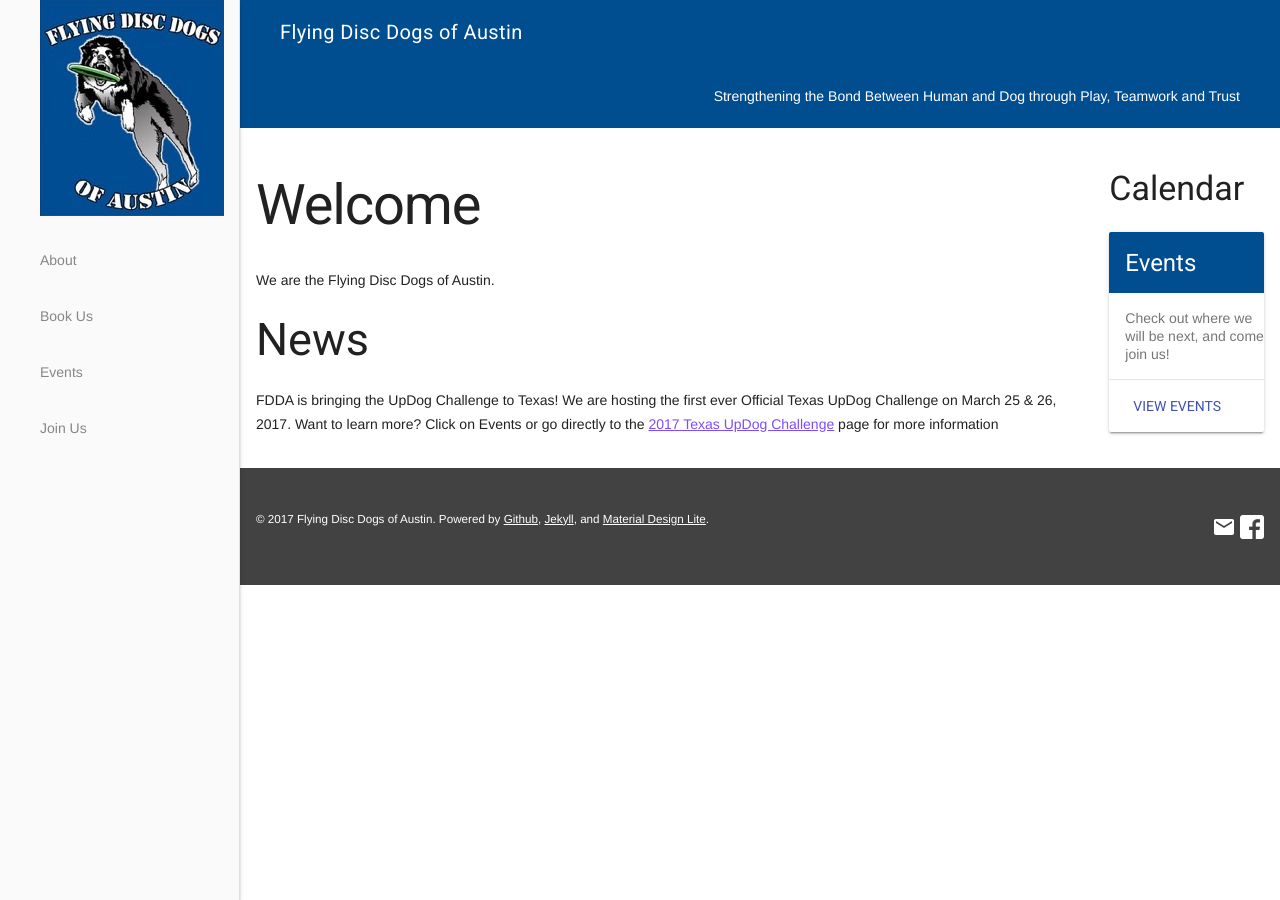
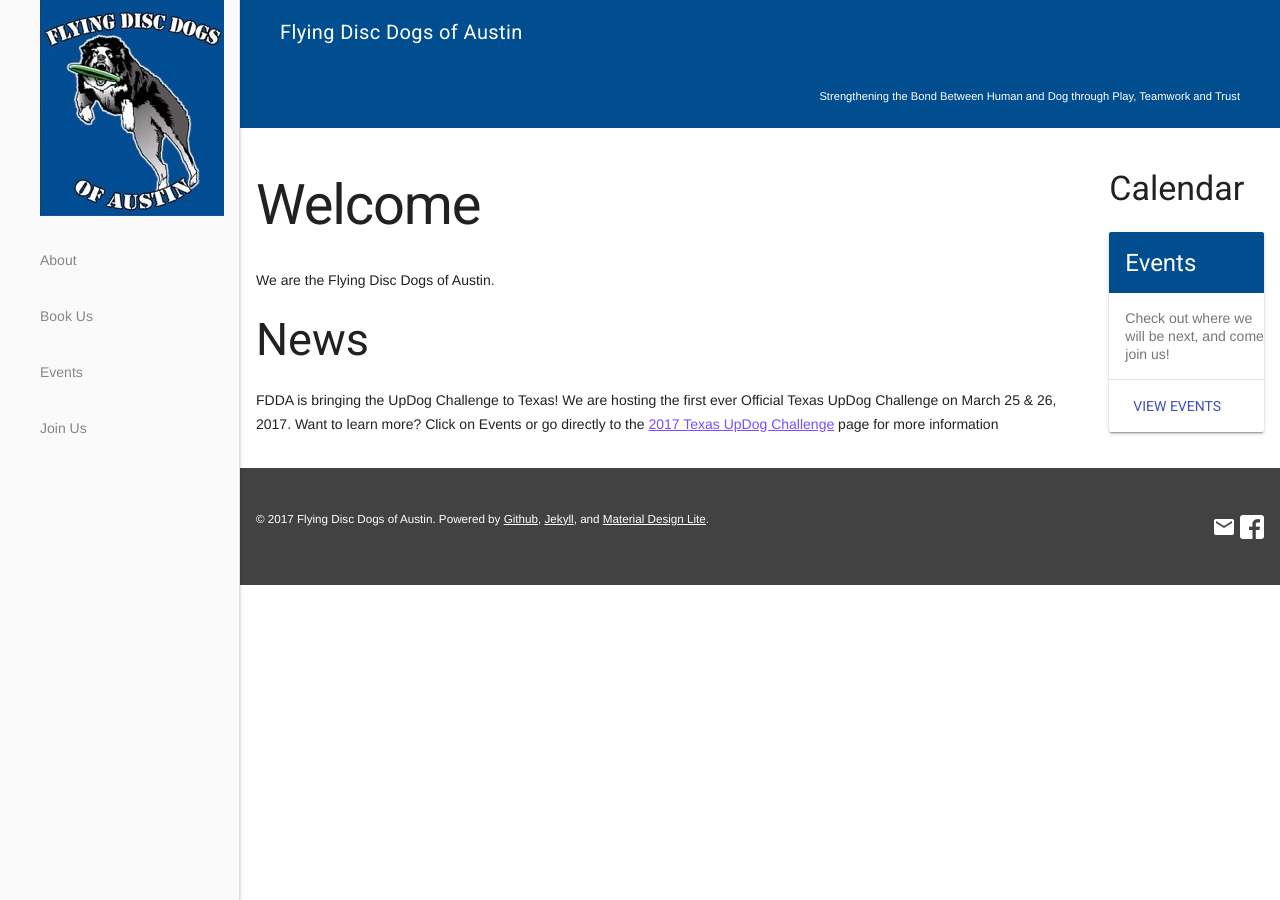
Before and after one commit to FlyingDiscDogsOfAustin/FDDA-site, a Jekyll site: the page built from index.md, in a window 1280 px wide. Built offline with Jekyll 4.4.1, drawn with Linux system fonts in a browser that asks for light colours.

Commit message:
fixing the tagline for mobile

```diff
--- a/assets/css/partials/_styles.scss
+++ b/assets/css/partials/_styles.scss
@@ -16,8 +16,11 @@ footer {
     }
   }
 }
-span .tagline {
-  font-variant: small-caps;
+header{
+  .tagline {
+    word-break: break-all;
+    font-size: .8em;
+  }
 }
 
 .card-square.mdl-card {
```
